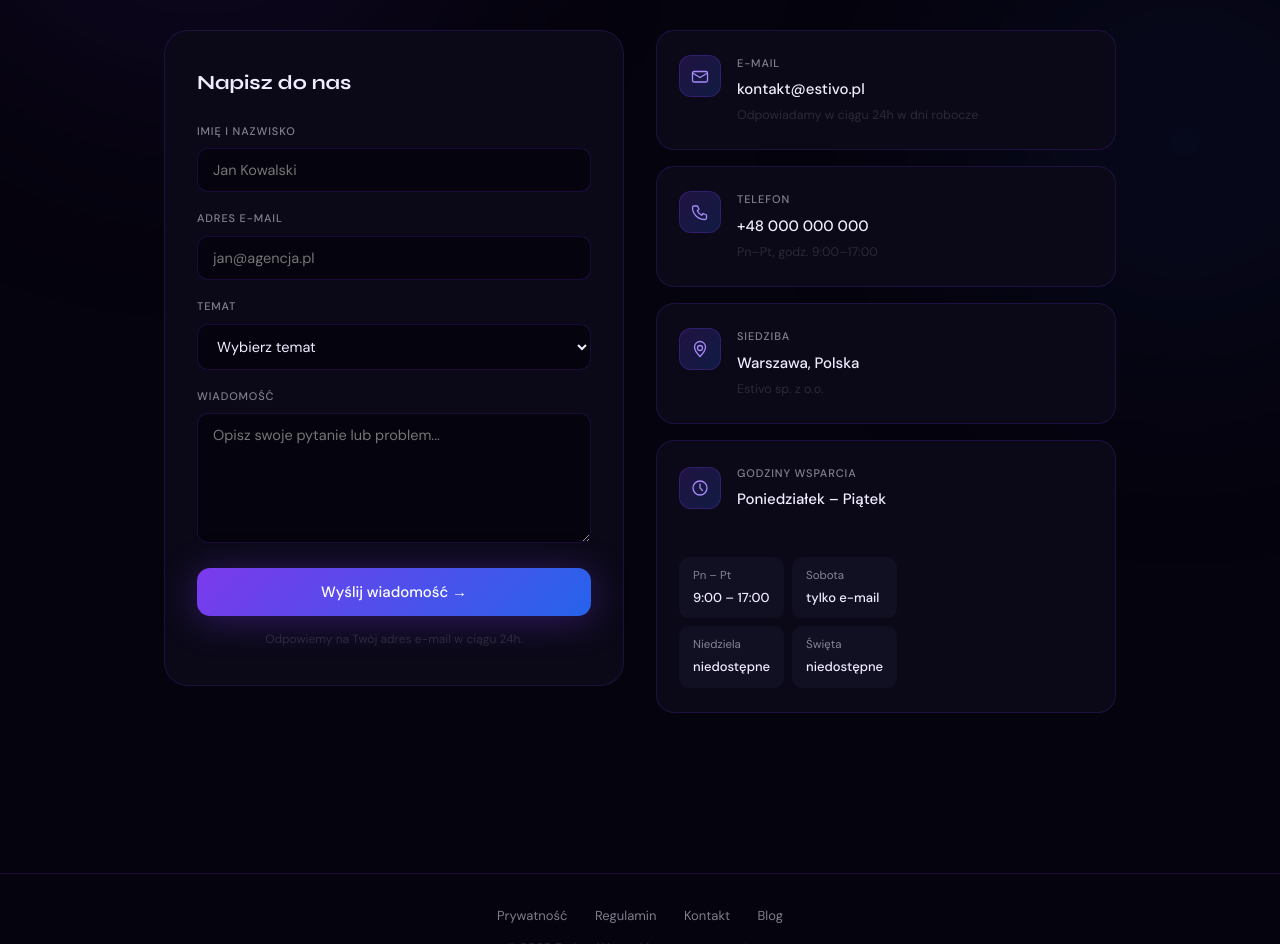
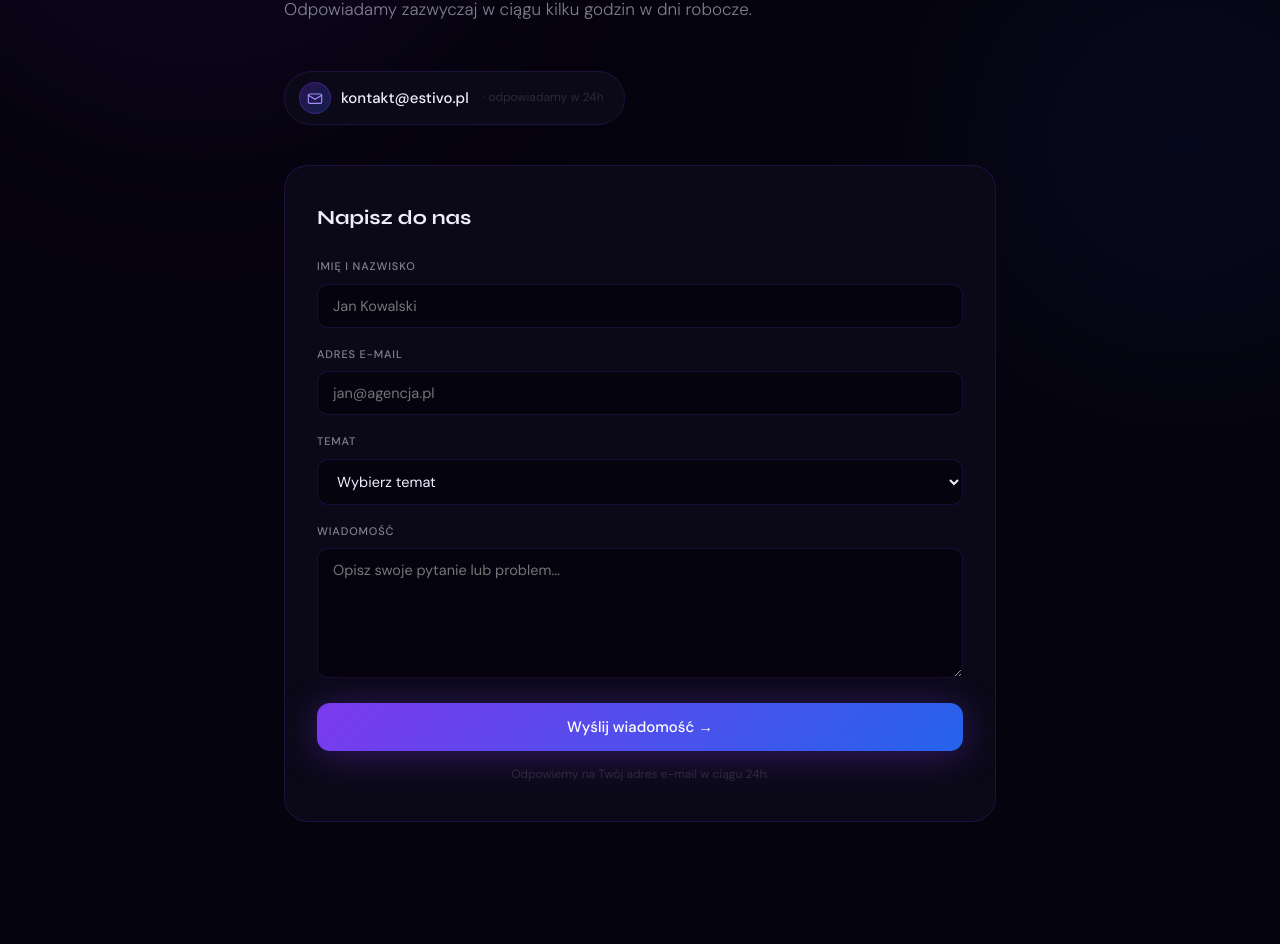
Before and after one commit to ZeterMcLaren/wyceniarka, a website: page kontakt.html in a window 1280 px wide. Shown: the part 283-1227 px from the top of the page. Drawn offline with Linux system fonts and the light colour scheme.

Commit message:
Refactor contact form layout and styles

```diff
--- a/kontakt.html
+++ b/kontakt.html
@@ -21,12 +21,20 @@ nav{position:fixed;top:0;left:0;right:0;z-index:200;padding:0 48px;height:64px;d
 .nav-mid a:hover{color:var(--t);background:rgba(124,58,237,.1);}
 .btn-nav{background:linear-gradient(135deg,var(--v),var(--b));border:none;font-family:'DM Sans',sans-serif;font-size:13.5px;font-weight:500;color:#fff;cursor:pointer;padding:9px 22px;border-radius:100px;transition:all .2s;box-shadow:0 4px 20px rgba(124,58,237,.35);text-decoration:none;}
 .btn-nav:hover{transform:translateY(-1px);box-shadow:0 6px 28px rgba(124,58,237,.5);}
-.page{position:relative;z-index:1;max-width:1000px;margin:0 auto;padding:120px 24px 80px;}
+
+.page{position:relative;z-index:1;max-width:760px;margin:0 auto;padding:120px 24px 80px;}
 .page-label{font-size:11.5px;font-weight:500;color:#A78BFA;letter-spacing:.18em;text-transform:uppercase;margin-bottom:14px;}
 .page-title{font-family:'Syne',sans-serif;font-size:clamp(32px,5vw,52px);font-weight:800;letter-spacing:-1.5px;line-height:1.1;margin-bottom:12px;}
-.page-sub{font-size:17px;color:var(--tm);margin-bottom:64px;font-weight:300;}
-.contact-grid{display:grid;grid-template-columns:1fr 1fr;gap:32px;align-items:start;}
-@media(max-width:700px){.contact-grid{grid-template-columns:1fr;}}
+.page-sub{font-size:17px;color:var(--tm);margin-bottom:48px;font-weight:300;}
+
+/* EMAIL BADGE */
+.email-badge{display:inline-flex;align-items:center;gap:10px;background:var(--s1);border:1px solid var(--br);border-radius:100px;padding:10px 20px 10px 14px;margin-bottom:40px;transition:border-color .25s;}
+.email-badge:hover{border-color:rgba(124,58,237,.4);}
+.email-badge .ico{width:32px;height:32px;border-radius:50%;background:linear-gradient(135deg,rgba(124,58,237,.25),rgba(37,99,235,.25));border:1px solid rgba(124,58,237,.3);display:flex;align-items:center;justify-content:center;flex-shrink:0;}
+.email-badge a{font-size:15px;font-weight:500;color:var(--t);text-decoration:none;}
+.email-badge a:hover{color:#A78BFA;}
+.email-badge span{font-size:12px;color:var(--tf);margin-left:4px;}
+
 /* FORM */
 .contact-form{background:var(--s1);border:1px solid var(--br);border-radius:24px;padding:36px 32px;}
 .form-title{font-family:'Syne',sans-serif;font-size:20px;font-weight:700;margin-bottom:24px;}
@@ -40,23 +48,13 @@ nav{position:fixed;top:0;left:0;right:0;z-index:200;padding:0 48px;height:64px;d
 .submit-btn:hover{opacity:.9;transform:translateY(-1px);}
 .submit-btn:disabled{opacity:.4;cursor:not-allowed;transform:none;}
 .form-note{font-size:12px;color:var(--tf);text-align:center;margin-top:14px;}
-.success-msg{display:none;text-align:center;padding:24px;background:rgba(16,185,129,.07);border:1px solid rgba(16,185,129,.2);border-radius:13px;margin-top:16px;}
-.success-msg .ico{font-size:32px;margin-bottom:10px;}
+
+.success-msg{display:none;text-align:center;padding:32px 24px;background:rgba(16,185,129,.07);border:1px solid rgba(16,185,129,.2);border-radius:13px;margin-top:16px;}
+.success-msg .ico{font-size:36px;margin-bottom:12px;}
 .success-msg p{color:rgba(52,211,153,.9);font-size:14px;line-height:1.6;}
-/* INFO CARDS */
-.contact-info{display:flex;flex-direction:column;gap:16px;}
-.info-card{background:var(--s1);border:1px solid var(--br);border-radius:18px;padding:24px 22px;display:flex;align-items:flex-start;gap:16px;transition:border-color .25s;}
-.info-card:hover{border-color:rgba(124,58,237,.4);}
-.info-ico{width:42px;height:42px;border-radius:12px;background:linear-gradient(135deg,rgba(124,58,237,.2),rgba(37,99,235,.2));border:1px solid rgba(124,58,237,.25);display:flex;align-items:center;justify-content:center;flex-shrink:0;}
-.info-label{font-size:11px;font-weight:500;color:var(--tm);letter-spacing:.08em;text-transform:uppercase;margin-bottom:5px;}
-.info-val{font-size:15px;font-weight:500;color:var(--t);}
-.info-val a{color:var(--t);text-decoration:none;}
-.info-val a:hover{color:#A78BFA;}
-.info-desc{font-size:12.5px;color:var(--tf);margin-top:4px;}
-.hours-grid{display:grid;grid-template-columns:1fr 1fr;gap:8px;margin-top:16px;}
-.hour-row{background:var(--s2);border-radius:10px;padding:10px 14px;}
-.hour-day{font-size:11.5px;color:var(--tm);}
-.hour-time{font-size:13px;font-weight:500;color:var(--t);margin-top:2px;}
+
+.error-msg{display:none;text-align:center;padding:16px 20px;background:rgba(239,68,68,.07);border:1px solid rgba(239,68,68,.2);border-radius:13px;margin-top:16px;color:rgba(252,165,165,.9);font-size:13.5px;}
+
 footer{position:relative;z-index:1;border-top:1px solid var(--br);padding:32px 24px;text-align:center;font-size:13px;color:var(--tf);margin-top:80px;}
 footer a{color:var(--tm);text-decoration:none;margin:0 12px;}
 footer a:hover{color:var(--t);}
@@ -81,7 +79,13 @@ footer a:hover{color:var(--t);}
   <h1 class="page-title">Jak możemy pomóc?</h1>
   <p class="page-sub">Odpowiadamy zazwyczaj w ciągu kilku godzin w dni robocze.</p>
 
-  <div class="contact-grid">
+  <div class="email-badge">
+    <div class="ico">
+      <svg width="16" height="16" fill="none" viewBox="0 0 18 18"><path d="M3 4.5h12c.83 0 1.5.67 1.5 1.5v7.5c0 .83-.67 1.5-1.5 1.5H3c-.83 0-1.5-.67-1.5-1.5V6c0-.83.67-1.5 1.5-1.5z" stroke="#A78BFA" stroke-width="1.3"/><path d="M1.5 6l7.5 4.5L16.5 6" stroke="#A78BFA" stroke-width="1.3" stroke-linecap="round"/></svg>
+    </div>
+    <a href="mailto:kontakt@estivo.pl">kontakt@estivo.pl</a>
+    <span>· odpowiadamy w 24h</span>
+  </div>
 
   <!-- FORMULARZ -->
   <div class="contact-form">
@@ -119,62 +123,8 @@ footer a:hover{color:var(--t);}
       <div class="ico">✅</div>
       <p><strong style="color:#34D399;">Wiadomość wysłana!</strong><br/>Dziękujemy za kontakt. Odpiszemy wkrótce na podany adres e-mail.</p>
     </div>
-    </div>
-
-    <!-- INFO -->
-    <div class="contact-info">
-
-      <div class="info-card">
-        <div class="info-ico">
-          <svg width="18" height="18" fill="none" viewBox="0 0 18 18"><path d="M3 4.5h12c.83 0 1.5.67 1.5 1.5v7.5c0 .83-.67 1.5-1.5 1.5H3c-.83 0-1.5-.67-1.5-1.5V6c0-.83.67-1.5 1.5-1.5z" stroke="#A78BFA" stroke-width="1.3"/><path d="M1.5 6l7.5 4.5L16.5 6" stroke="#A78BFA" stroke-width="1.3" stroke-linecap="round"/></svg>
-        </div>
-        <div>
-          <div class="info-label">E-mail</div>
-          <div class="info-val"><a href="mailto:kontakt@estivo.pl">kontakt@estivo.pl</a></div>
-          <div class="info-desc">Odpowiadamy w ciągu 24h w dni robocze</div>
-        </div>
-      </div>
-
-      <div class="info-card">
-        <div class="info-ico">
-          <svg width="18" height="18" fill="none" viewBox="0 0 18 18"><path d="M3.5 3h3l1.5 3.5-1.75 1.25c.9 1.9 2.6 3.6 4.5 4.5L12 10.5l3.5 1.5v3c0 .83-.67 1.5-1.5 1.5C6.94 16.5 1.5 11.06 1.5 4.5c0-.83.67-1.5 1.5-1.5h.5z" stroke="#A78BFA" stroke-width="1.3" stroke-linecap="round" stroke-linejoin="round"/></svg>
-        </div>
-        <div>
-          <div class="info-label">Telefon</div>
-          <div class="info-val"><a href="tel:+48000000000">+48 000 000 000</a></div>
-          <div class="info-desc">Pn–Pt, godz. 9:00–17:00</div>
-        </div>
-      </div>
-
-      <div class="info-card">
-        <div class="info-ico">
-          <svg width="18" height="18" fill="none" viewBox="0 0 18 18"><circle cx="9" cy="8" r="2.5" stroke="#A78BFA" stroke-width="1.3"/><path d="M9 1.5C6 1.5 3.5 4 3.5 7c0 4 5.5 9.5 5.5 9.5s5.5-5.5 5.5-9.5C14.5 4 12 1.5 9 1.5z" stroke="#A78BFA" stroke-width="1.3"/></svg>
-        </div>
-        <div>
-          <div class="info-label">Siedziba</div>
-          <div class="info-val">Warszawa, Polska</div>
-          <div class="info-desc">Estivo sp. z o.o.</div>
-        </div>
-      </div>
-
-      <div class="info-card" style="flex-direction:column;">
-        <div style="display:flex;align-items:center;gap:16px;margin-bottom:14px;">
-          <div class="info-ico">
-            <svg width="18" height="18" fill="none" viewBox="0 0 18 18"><circle cx="9" cy="9" r="7" stroke="#A78BFA" stroke-width="1.3"/><path d="M9 5v4l2.5 2.5" stroke="#A78BFA" stroke-width="1.3" stroke-linecap="round"/></svg>
-          </div>
-          <div>
-            <div class="info-label">Godziny wsparcia</div>
-            <div class="info-val">Poniedziałek – Piątek</div>
-          </div>
-        </div>
-        <div class="hours-grid">
-          <div class="hour-row"><div class="hour-day">Pn – Pt</div><div class="hour-time">9:00 – 17:00</div></div>
-          <div class="hour-row"><div class="hour-day">Sobota</div><div class="hour-time">tylko e-mail</div></div>
-          <div class="hour-row"><div class="hour-day">Niedziela</div><div class="hour-time">niedostępne</div></div>
-          <div class="hour-row"><div class="hour-day">Święta</div><div class="hour-time">niedostępne</div></div>
-        </div>
-      </div>
-
+    <div class="error-msg" id="c-error">
+      Ups, coś poszło nie tak. Spróbuj ponownie lub napisz bezpośrednio na <a href="mailto:kontakt@estivo.pl" style="color:#A78BFA;">kontakt@estivo.pl</a>
     </div>
   </div>
 </div>
@@ -190,12 +140,25 @@ footer a:hover{color:var(--t);}
 </footer>
 
 <script>
+  // ─────────────────────────────────────────────
+  // KONFIGURACJA SUPABASE
+  // Wklej swoje dane z: Supabase → Project Settings → API
+  // ─────────────────────────────────────────────
+  const SUPABASE_URL = 'https://TWOJ-PROJECT-ID.supabase.co';
+  const SUPABASE_ANON_KEY = 'TWOJ-ANON-KEY';
+
   async function sendContact() {
     const name  = document.getElementById('c-name').value.trim();
     const email = document.getElementById('c-email').value.trim();
     const temat = document.getElementById('c-temat').value;
     const msg   = document.getElementById('c-msg').value.trim();
     const btn   = document.getElementById('c-btn');
+    const successEl = document.getElementById('c-success');
+    const errorEl   = document.getElementById('c-error');
+
+    // Reset komunikatów
+    successEl.style.display = 'none';
+    errorEl.style.display   = 'none';
 
     if (!name || !email || !temat || !msg) {
       alert('Wypełnij wszystkie pola przed wysłaniem.');
@@ -209,16 +172,41 @@ async function sendContact() {
     btn.disabled = true;
     btn.textContent = 'Wysyłam...';
 
-  // Otwiera klienta pocztowego z wypełnioną wiadomością
-  const subject = encodeURIComponent('[Estivo] ' + temat + ' — ' + name);
-  const body    = encodeURIComponent('Imię: ' + name + '\nEmail: ' + email + '\nTemat: ' + temat + '\n\nWiadomość:\n' + msg);
-  window.location.href = 'mailto:kontakt@estivo.pl?subject=' + subject + '&body=' + body;
+    try {
+      const response = await fetch(`${SUPABASE_URL}/rest/v1/contact_messages`, {
+        method: 'POST',
+        headers: {
+          'Content-Type': 'application/json',
+          'apikey': SUPABASE_ANON_KEY,
+          'Authorization': `Bearer ${SUPABASE_ANON_KEY}`,
+          'Prefer': 'return=minimal'
+        },
+        body: JSON.stringify({
+          name:    name,
+          email:   email,
+          subject: temat,
+          message: msg
+        })
+      });
 
-  setTimeout(() => {
-    document.getElementById('c-success').style.display = 'block';
+      if (!response.ok) {
+        throw new Error(`HTTP ${response.status}`);
+      }
+
+      // Sukces
+      successEl.style.display = 'block';
+      document.getElementById('c-name').value  = '';
+      document.getElementById('c-email').value = '';
+      document.getElementById('c-temat').value = '';
+      document.getElementById('c-msg').value   = '';
+
+    } catch (err) {
+      console.error('Supabase error:', err);
+      errorEl.style.display = 'block';
+    } finally {
       btn.disabled = false;
       btn.textContent = 'Wyślij wiadomość →';
-  }, 1000);
+    }
   }
 </script>
 </body>
```
Lines whose indentation alone changed are shown as unchanged.
